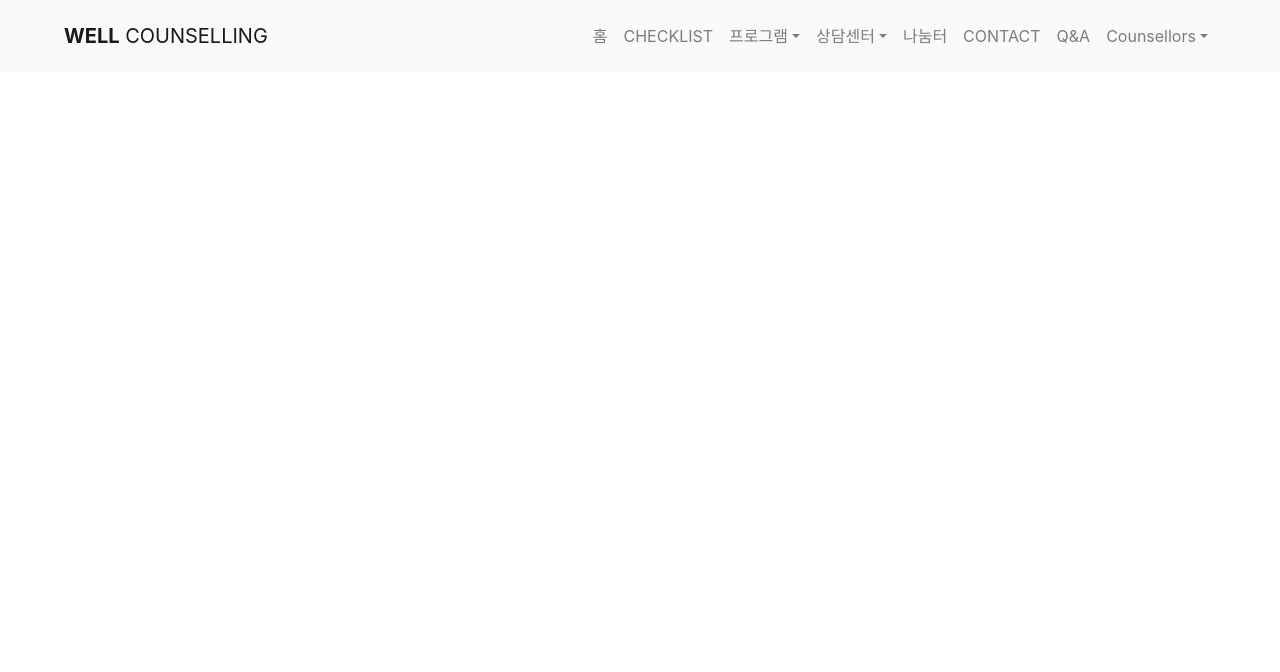
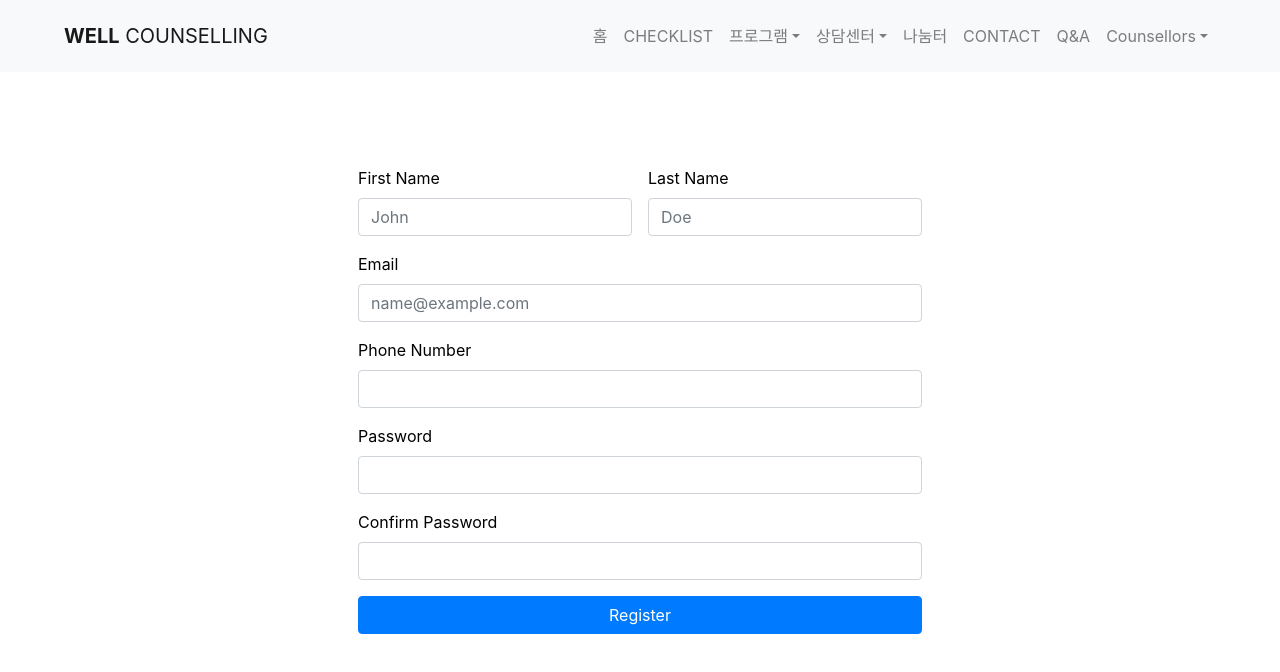
Before and after one commit to jusungchai/well-counselling, a React (Create React App) app: page /register in a window 1280 px wide. Shown: the top 672 px of the page. Built offline with nearby package versions, Linux system fonts and the light colour scheme; no server answers.

Commit message:
add registration page

```diff
--- a/src/components/Register.js
+++ b/src/components/Register.js
@@ -1,12 +1,105 @@
-import React from 'react'
+import React, { useState, useEffect } from 'react'
 import Form from 'react-bootstrap/Form'
+import Button from 'react-bootstrap/Button'
+import '../styling/Register.css'
+import axios from 'axios'
+import { useSelector, useDispatch } from 'react-redux'
+import { login } from '../actions'
+import { Redirect } from 'react-router-dom'
 
-export default function Register() {
-  return (
-    <div>
-      <Form>
+export default function Register(props) {
+  const isLogged = useSelector(state => state.isLogged)
 
-      </Form>
+  const [field, updateField] = useState({
+    firstName: "",
+    lastName: "",
+    phone: "",
+    email: "",
+    password: "",
+    confirmPassword: "",
+    disabled: false
+  })
+
+  const confirm_password = document.getElementById("confirm_password");
+
+  function validatePassword() {
+    if (field.password !== field.confirmPassword) {
+      confirm_password.setCustomValidity("Passwords Don't Match");
+    } else {
+      confirm_password.setCustomValidity('');
+    }
+  }
+
+  useEffect(() => {
+    if (confirm_password)
+    validatePassword()
+  }, [field.password, field.confirmPassword])
+
+  const checkPassword = () => {
+    return field.password === field.confirmPassword
+  }
+
+  const handleSubmit = (e) => {
+    e.preventDefault();
+    if (checkPassword()) {
+      updateField({ ...field, disabled: true })
+    }
+  }
+
+  const handleChange = (e, type) => {
+    switch (type) {
+      case "firstName":
+        return updateField({ ...field, firstName: e.target.value })
+      case "lastName":
+        return updateField({ ...field, lastName: e.target.value })
+      case "phone":
+        return updateField({ ...field, phone: e.target.value })
+      case "email":
+        return updateField({ ...field, email: e.target.value })
+      case "password":
+        return updateField({ ...field, password: e.target.value })
+      case "confirmPassword":
+        return updateField({ ...field, confirmPassword: e.target.value })
+      default:
+        console.log("default")
+    }
+  }
+
+  return isLogged ? <Redirect to='/' /> : (
+    <div className="main register container">
+      <div id="register-container">
+        <Form className="register form" onSubmit={(e) => handleSubmit(e)}>
+          <Form.Group controlId="exampleForm.ControlInput1">
+            <div id="name-container">
+              <div id="first-name">
+                <Form.Label>First Name</Form.Label>
+                <Form.Control placeholder="John" required onChange={(e) => handleChange(e, "firstName")} />
+              </div>
+              <div id="last-name">
+                <Form.Label>Last Name</Form.Label>
+                <Form.Control placeholder="Doe" required onChange={(e) => handleChange(e, "lastName")} />
+              </div>
+            </div>
+          </Form.Group>
+          <Form.Group controlId="exampleForm.ControlInput1">
+            <Form.Label>Email</Form.Label>
+            <Form.Control type="email" placeholder="name@example.com" required onChange={(e) => handleChange(e, "email")} />
+          </Form.Group>
+          <Form.Group controlId="exampleForm.ControlInput1">
+            <Form.Label>Phone Number</Form.Label>
+            <Form.Control required onChange={(e) => handleChange(e, "phone")} />
+          </Form.Group>
+          <Form.Group controlId="exampleForm.ControlInput1">
+            <Form.Label>Password</Form.Label>
+            <Form.Control type="password" minLength="8" required onChange={(e) => handleChange(e, "password")} id="password"/>
+          </Form.Group>
+          <Form.Group controlId="exampleForm.ControlInput1">
+            <Form.Label>Confirm Password</Form.Label>
+            <Form.Control type="password" required onChange={(e) => handleChange(e, "confirmPassword")} id="confirm_password"/>
+          </Form.Group>
+          <Button id="register-button" disabled={field.disabled} type="submit">Register</Button>
+        </Form>
+      </div>
     </div>
   )
 }
--- /dev/null
+++ b/src/styling/Register.css
@@ -0,0 +1,38 @@
+.main.register.container {
+  display: flex;
+  flex-direction: column;
+  position: relative;
+  margin: auto;
+  height: 100vh;
+  padding-top: 0;
+}
+
+#register-container {
+  color: black;
+  text-shadow: none;
+  font-weight: normal;
+  text-align: left;
+}
+
+#register-button {
+  width: 100%;
+}
+
+#name-container {
+  display: flex;
+}
+
+#first-name {
+  padding-right: 0.5em;
+}
+
+#last-name {
+  padding-left: 0.5em;
+}
+
+
+@media only screen and (max-width: 400px) {
+  .register.form {
+    margin-top: 5em;
+  }
+}
```
